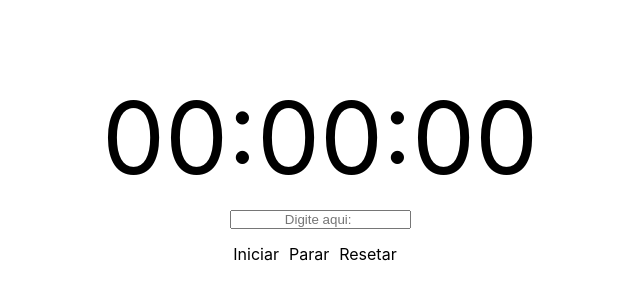
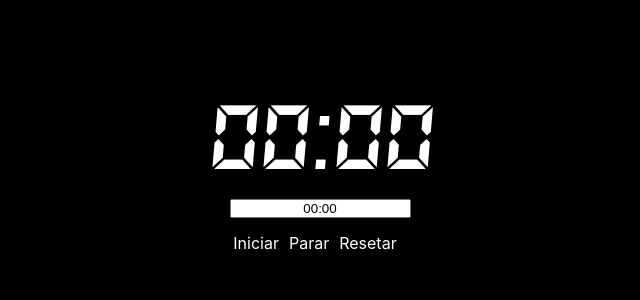
Before and after one commit to rogeriop1990cv/stopwatches, a React (Create React App) app: page / in a window 1280 px wide. Shown: the part 230-530 px from the top of the page, without its empty margins (320-960 px from the left). Built offline with nearby package versions, Linux system fonts and the light colour scheme.

Commit message:
Atualizando pagina css e logica

```diff
--- a/src/App.css
+++ b/src/App.css
@@ -1,6 +1,18 @@
+@font-face {
+  font-family: 'DS-DIGIT';
+  src: local('DS-DIGIT'),
+  url('./fonts/dsDigital/DS-DIGIT.TTF') format('truetype');
+  font-weight: bold;
+}
+
 * {
   margin: 0;
   padding: 0;
+}
+
+body{
+  background: black;
+  color: white;
 }
 
 
@@ -18,6 +30,7 @@
   width: 100px;
 }
 .times p {
+  font-family: DS-DIGIT;
   font-size: 100px;
 }
 
--- a/src/Relogio.js
+++ b/src/Relogio.js
@@ -4,9 +4,31 @@ export default class Relogio extends React.Component {
   constructor(props) {
     super(props)
     this.state = {
-      time: "00:00:00"
+      time: "00:00"
     }
+
+
   }
+
+  iniciar = (valorInput) => {
+    // const time = new Date(0)
+    // const
+    // time.setHours(0)
+    // time.setSeconds(10);
+  }
+
+  updatetimr = () => {
+  }
+
+  parar = () => {
+    clearInterval(this.createClock)
+    console.log('parou')
+  }
+
+  resetar = () => {
+
+  }
+
   render() {
     const { time } = this.state;
     return (
@@ -15,11 +37,11 @@ export default class Relogio extends React.Component {
             <p name="times" >{ time }</p>
           </section>
             <section className="input-time">
-              <input type="text" placeholder="Digite aqui: " />
+              <input type="text" placeholder="Digite aqui: " value="00:00" onClick="this.setSelectionRange" />
             </section>
           <section className="menu-time">
-            <p className="input-time-iniciar">Iniciar</p>
-            <p className="input-time-parar">Parar</p>
+            <p className="input-time-iniciar" onClick={ this.iniciar }>Iniciar</p>
+            <p className="input-time-parar" onClick={ this.parar }>Parar</p>
             <p className="input-time-resetar">Resetar</p>
           </section>
       </section>
--- a/src/index.js
+++ b/src/index.js
@@ -1,6 +1,7 @@
 import React from 'react';
 import ReactDOM from 'react-dom';
 import './index.css';
+import './fonts/dsDigital/DS-DIGIT.TTF'
 import App from './App';
 import reportWebVitals from './reportWebVitals';
 
```
Also changed, not shown: testes.js (added, +18 -0 lines), src/fonts/dsDigital/DS-DIGIT.TTF (added).
